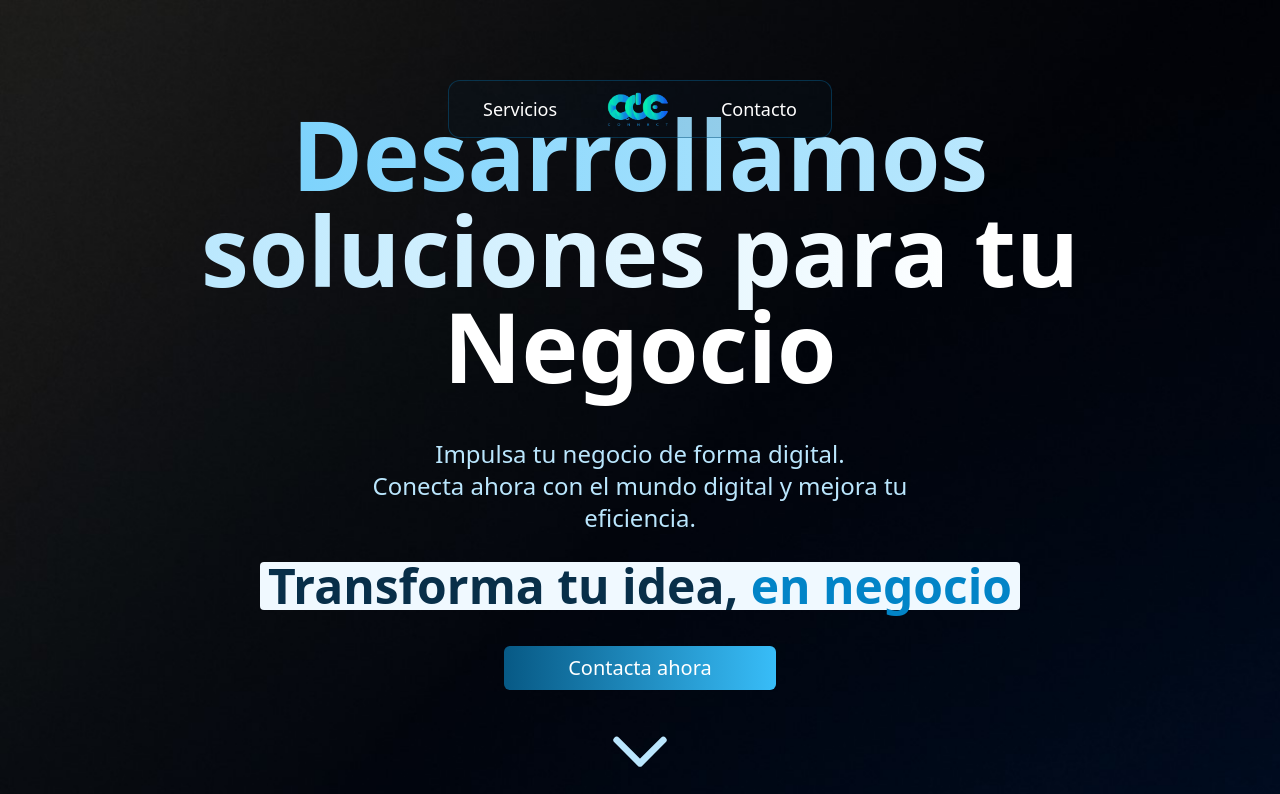
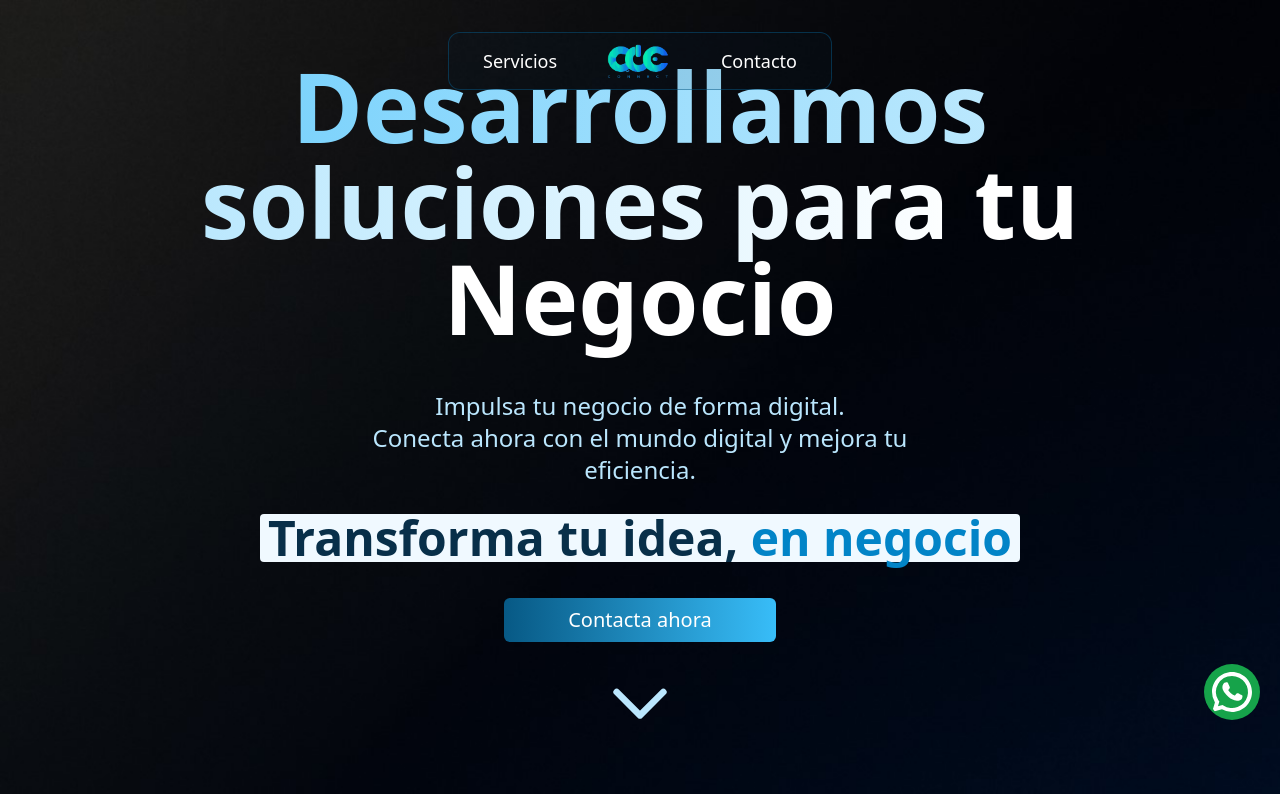
Before and after one commit to AlexCastroo/agency-web, a website: page index.html in a window 1280 px wide. Shown: the top 794 px of the page. Drawn offline with nearby package versions, Linux system fonts and the light colour scheme; a web font is replaced by a local one.

Commit message:
Sticky menu and WhatsApp button

```diff
--- /dev/null
+++ b/assets/css/styles.css
@@ -0,0 +1,19 @@
+/* Estilos para el navbar inicial */
+#navbar {
+    transition: all 0.3s ease;
+}
+
+/* Estilos para el navbar cuando se hace scroll */
+#navbar.scrolled {
+    padding: 4px 0;
+    font-size: medium;
+    background-color: rgba(15, 23, 42, 0.95); /* bg-sky-950 con más opacidad */
+}
+
+#navbar.scrolled ul {
+    padding: 0;
+}
+
+#navbar.scrolled img {
+    height: 30px; /* Ajusta el tamaño del logo si es necesario */
+}
--- /dev/null
+++ b/assets/js/scripts.js
@@ -0,0 +1,10 @@
+document.addEventListener("DOMContentLoaded", function() {
+    var navbar = document.getElementById("navbar");
+    window.addEventListener("scroll", function() {
+        if (window.scrollY > 50) { // Puedes ajustar el valor de scroll
+            navbar.classList.add("bg-gradient-to-b", "from-gray-950", "from-30%", "to-transparent");
+        } else {
+            navbar.classList.remove("bg-gradient-to-b", "from-gray-950", "from-30%", "to-transparent");
+        }
+    });
+});
--- a/index.html
+++ b/index.html
@@ -38,9 +38,9 @@
         "query-input": "required name=search_term_string"
       }
     }
-</script>
-
-
+    </script>
+    <script type="text/javascript" src="./assets/js/scripts.js"></script>
+    <link rel="stylesheet" href="./assets/css/styles.css">
 
 </head>
 <body>
@@ -48,9 +48,9 @@
 
 
 
-    <nav class="fixed flex flex-col w-full z-20 py-8 start-0">
+    <nav id="navbar" class="fixed flex flex-col w-full z-20 py-8 pb-40 start-0 transition-all duration-300">
         <div class="justify-center w-full md:flex md:w-auto md:order-1" id="navbar-sticky">
-            <ul class="flex flex-row justify-around items-center px-4 md:w-96 py-2 mx-6 font-medium border border-sky-800 border-opacity-50 rounded-xl bg-sky-950 bg-opacity-10  rtl:space-x-reverse md:flex-row">
+            <ul class="flex flex-row justify-around items-center px-4 md:w-96 py-2 mx-6 font-medium border border-sky-800 border-opacity-50 rounded-xl bg-sky-950 bg-opacity-10 rtl:space-x-reverse md:flex-row">
                 <li><a href="#servicios" class="text-lg text-white font-normal hover:text-sky-600 block py-2 px-3 rounded md:p-0">Servicios</a></li>
                 <li><a href="#" class="text-lg text-white font-normal hover:text-sky-400 block py-2 px-3 text-white rounded md:text-sky-600 md:p-0" aria-current="page">
                     <img src="./assets/images/02.logo.png" class="h-10" alt="Flowbite Logo">
@@ -61,8 +61,19 @@
     </nav>
 
 
+    <div class="fixed z-20 right-5 bottom-20">
+        <a href="https://wa.me/34674154366" class="">
+            <svg class="w-14 h-14 px-1 rounded-full text-white bg-green-600 hover:bg-green-700 transition-colors duration-200" aria-hidden="true" xmlns="http://www.w3.org/2000/svg" width="24" height="24" fill="none" viewBox="0 0 24 24">
+                <path fill="currentColor" fill-rule="evenodd" d="M12 4a8 8 0 0 0-6.895 12.06l.569.718-.697 2.359 2.32-.648.379.243A8 8 0 1 0 12 4ZM2 12C2 6.477 6.477 2 12 2s10 4.477 10 10-4.477 10-10 10a9.96 9.96 0 0 1-5.016-1.347l-4.948 1.382 1.426-4.829-.006-.007-.033-.055A9.958 9.958 0 0 1 2 12Z" clip-rule="evenodd"/>
+                <path fill="currentColor" d="M16.735 13.492c-.038-.018-1.497-.736-1.756-.83a1.008 1.008 0 0 0-.34-.075c-.196 0-.362.098-.49.291-.146.217-.587.732-.723.886-.018.02-.042.045-.057.045-.013 0-.239-.093-.307-.123-1.564-.68-2.751-2.313-2.914-2.589-.023-.04-.024-.057-.024-.057.005-.021.058-.074.085-.101.08-.079.166-.182.249-.283l.117-.14c.121-.14.175-.25.237-.375l.033-.066a.68.68 0 0 0-.02-.64c-.034-.069-.65-1.555-.715-1.711-.158-.377-.366-.552-.655-.552-.027 0 0 0-.112.005-.137.005-.883.104-1.213.311-.35.22-.94.924-.94 2.16 0 1.112.705 2.162 1.008 2.561l.041.06c1.161 1.695 2.608 2.951 4.074 3.537 1.412.564 2.081.63 2.461.63.16 0 .288-.013.4-.024l.072-.007c.488-.043 1.56-.599 1.804-1.276.192-.534.243-1.117.115-1.329-.088-.144-.239-.216-.43-.308Z"/>
+              </svg>
 
-    <div class="container mx-auto mt-12 px-10 md:p-40 flex flex-col items-center justify-center text-center h-screen gap-5">
+        </a>
+    </div>
+
+
+
+    <div class="container mx-auto px-10 md:p-40 flex flex-col items-center justify-center text-center h-screen gap-5">
         <h1 class="mb-4 text-5xl md:text-8xl font-extrabold text-white dark:text-white"><span class="text-transparent bg-clip-text bg-gradient-to-r to-white from-sky-300">Desarrollamos soluciones para </span> tu Negocio</h1>
         <p class="p-2 px-4 md:px-40 font-normal text-md md:text-2xl text-sky-200">Impulsa tu negocio de forma digital.<br> Conecta ahora con el mundo digital y mejora tu eficiencia.</p>
         <span class="px-2 font-bold text-xl md:text-5xl lg:text-5xl text-sky-950 bg-sky-50 rounded">Transforma tu idea,  <span class="text-sky-600">en negocio</span></span>
```
Also changed, not shown: assets/images/icons/whatsaap-icon.svg (added), 1 other file.
